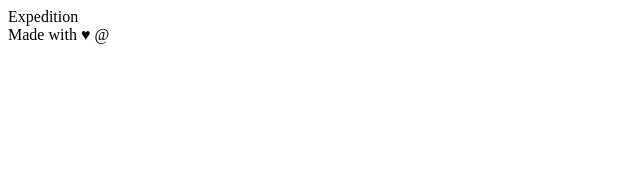
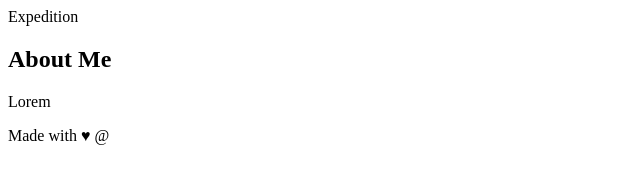
Before and after one commit to ZoeHist/videoteca, a plain HTML site: page index.html in a window 1280 px wide. Shown: the whole page, without its empty margins (0-640 px from the left). Drawn offline with Linux system fonts and the light colour scheme.

```diff
--- a/index.html
+++ b/index.html
@@ -15,6 +15,12 @@
 
         </main>
     </div>
+<!-- start of new content -->
+    <aside>
+        <h2>About Me</h2>
+        <p> Lorem</p>
+    </aside>
+<!-- end of new content -->
 
     <footer>
         Made with ♥ @
```
